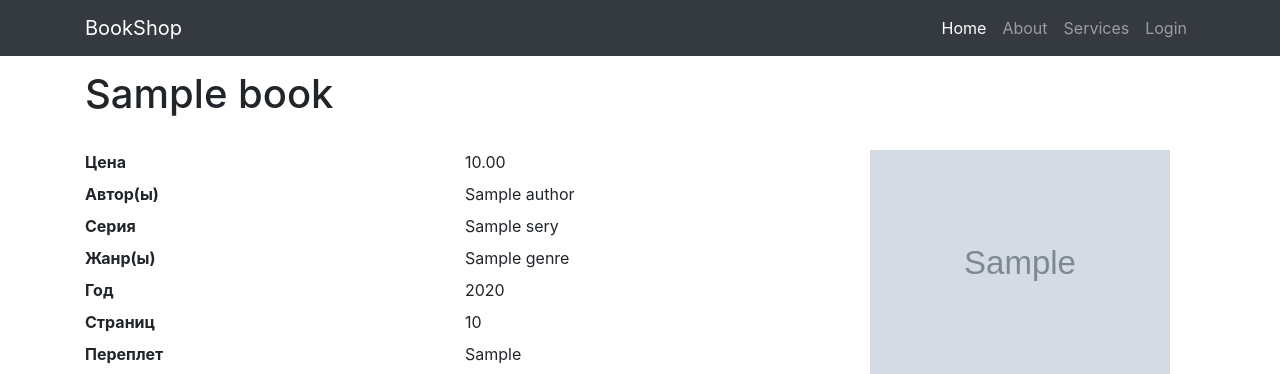
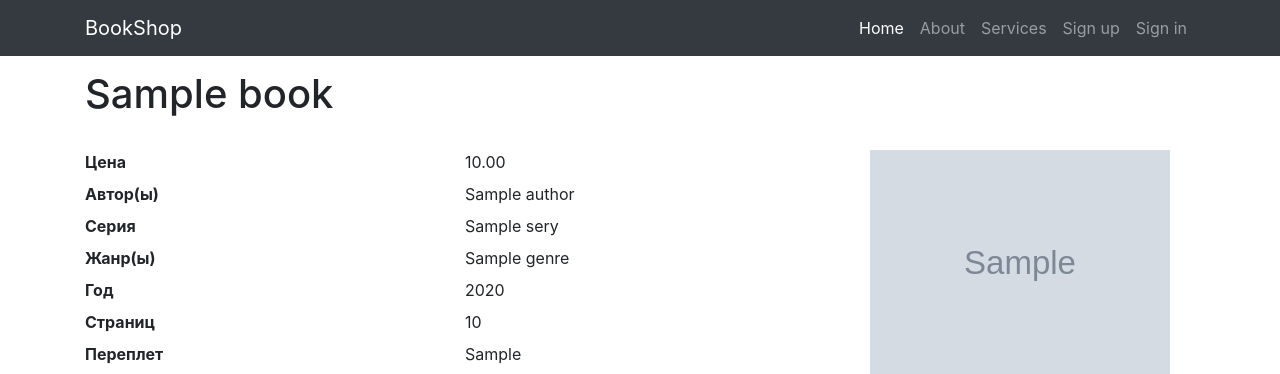
Before and after one commit to xistadi/BookStore, a Django app: page /books/1/ in a window 1280 px wide. Shown: the top 374 px of the page. Run offline with Django 3.2, Linux system fonts and the light colour scheme; tables that the repository leaves empty hold one stand-in row (values such as "Sample post"); grey boxes marked "Sample" are stand-in pictures; some libraries are stand-ins or nearby versions.

Commit message:
fixed some problems customer_base

```diff
--- a/src/templates/customer_base.html
+++ b/src/templates/customer_base.html
@@ -51,7 +51,10 @@
           </li>
           {% else %}
           <li class="nav-item">
-            <a class="nav-link" href="/accounts/login">Login</a>
+            <a class="nav-link" href="/accounts/signup/">Sign up</a>
+          </li>
+          <li class="nav-item">
+            <a class="nav-link" href="/accounts/login">Sign in</a>
           </li>
           {% endif %}
         </ul>
```
